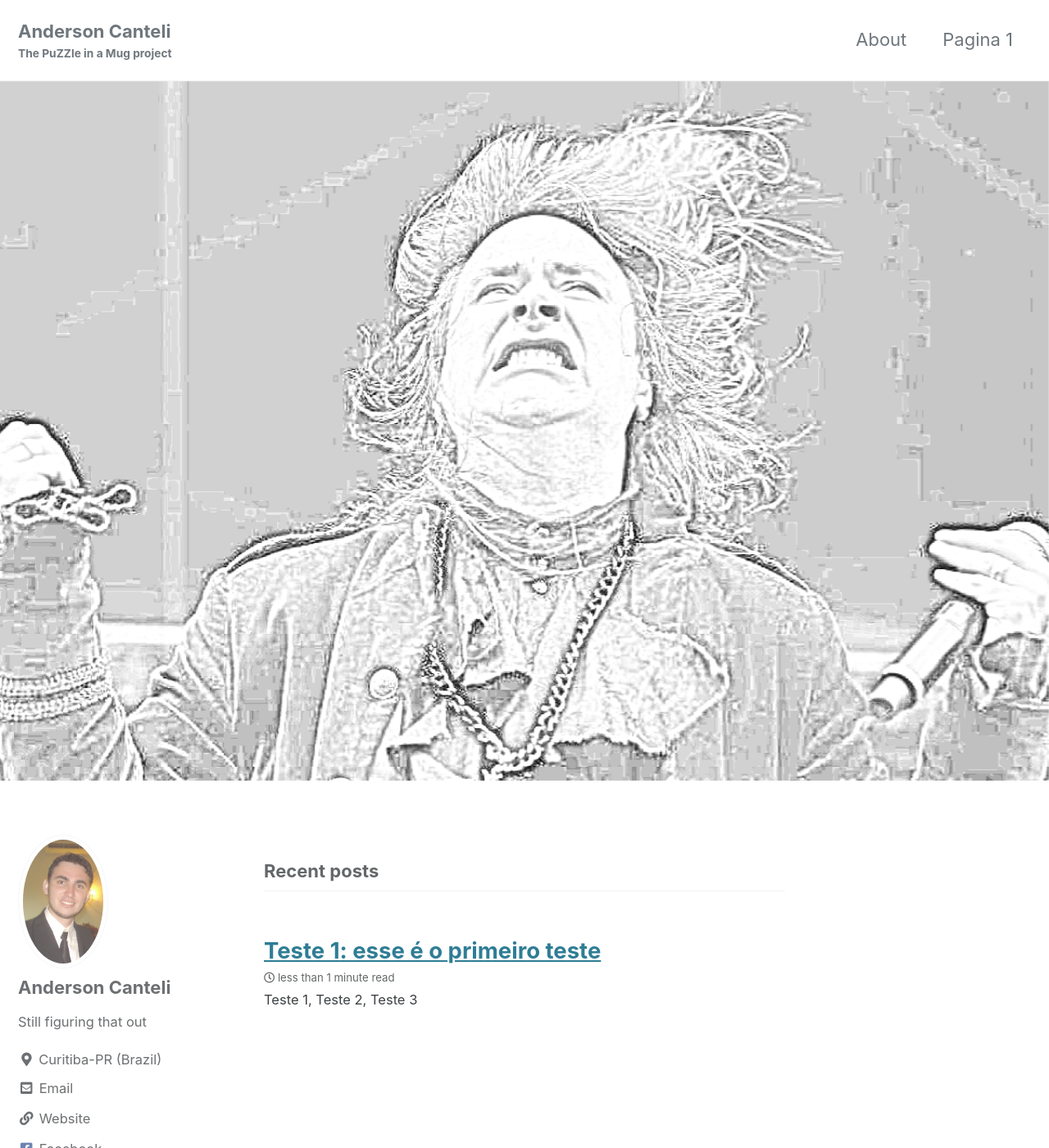
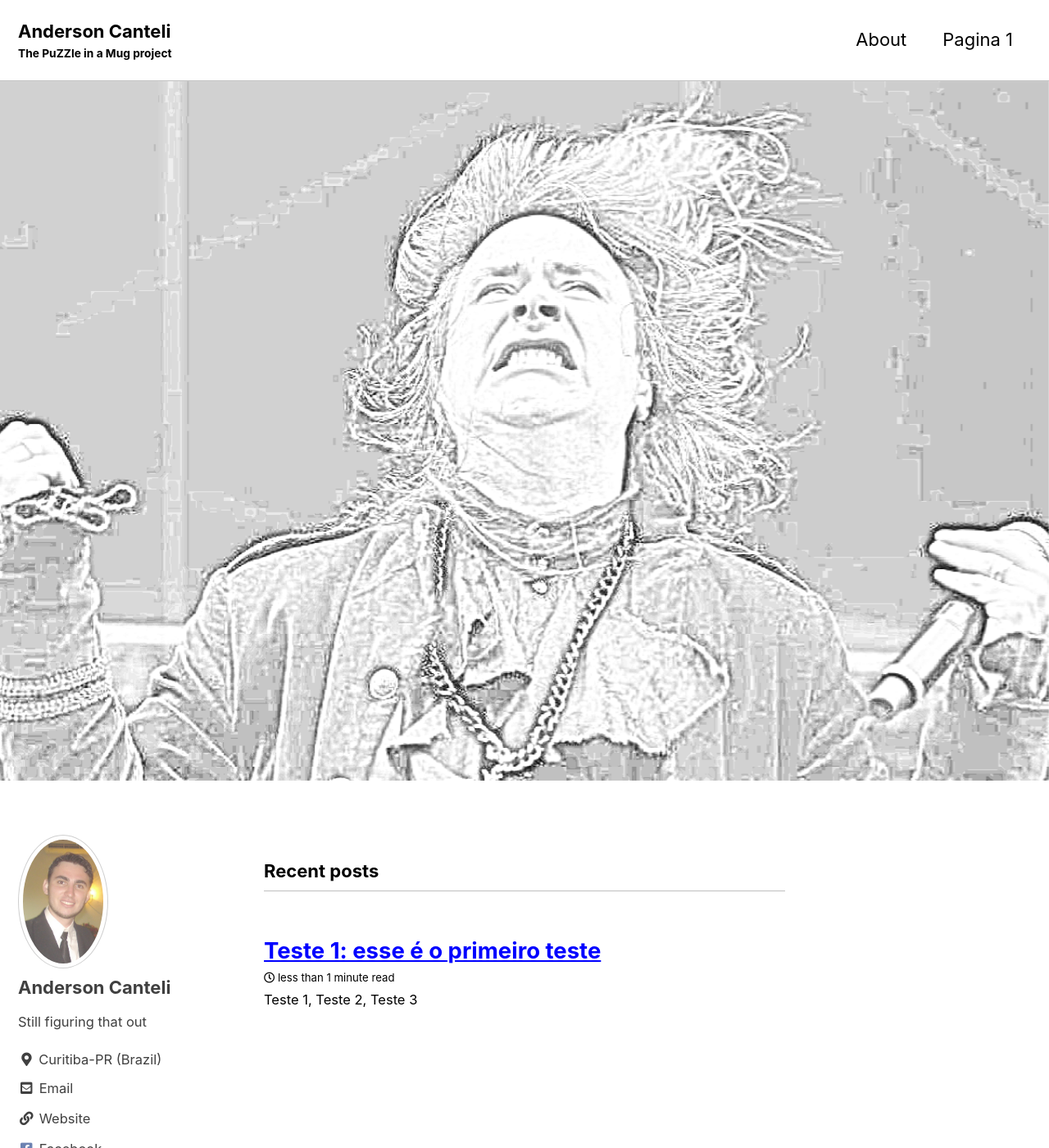
Before and after one commit to andersonmdcanteli/andersonmdcanteli.github.io, a Jekyll site: the page built from index.html, in a window 1280 px wide and 1400 px high. Shown: the whole window at 82% size. Built offline with Jekyll 4.4.1, drawn with Linux system fonts in a browser that asks for light colours; cached includes are drawn as plain includes; the list of posts is cut into pages by our own code.

Commit message:
Update _config.yml

```diff
--- a/_config.yml
+++ b/_config.yml
@@ -12,7 +12,7 @@
 
 # theme                  : "minimal-mistakes-jekyll"
 # remote_theme           : "mmistakes/minimal-mistakes"
-minimal_mistakes_skin    : "default" #"default", "air", "aqua", "contrast", "dark", "dirt", "neon", "mint", "plum", "sunrise"
+minimal_mistakes_skin    : "contrast" #"default", "air", "aqua", "contrast", "dark", "dirt", "neon", "mint", "plum", "sunrise"
 
 # Site Settings
 locale                   : "en-US"
```
